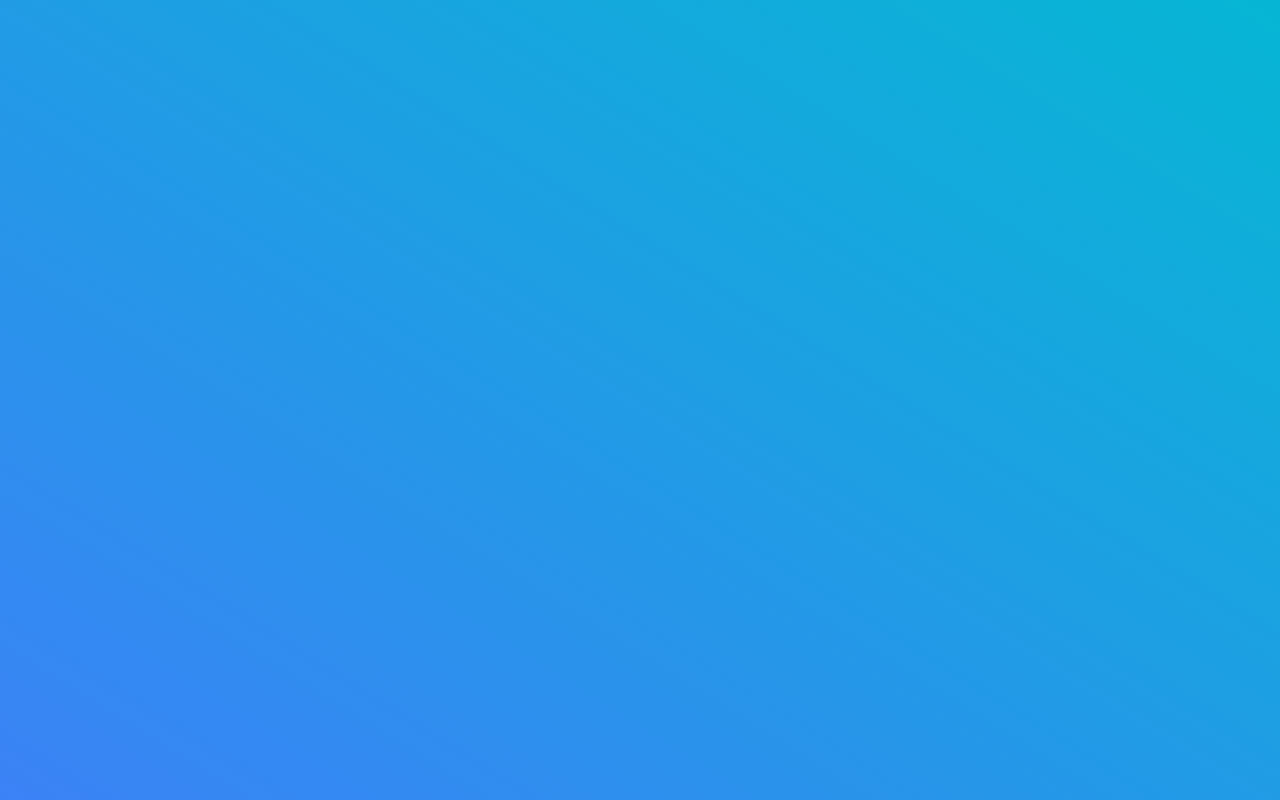
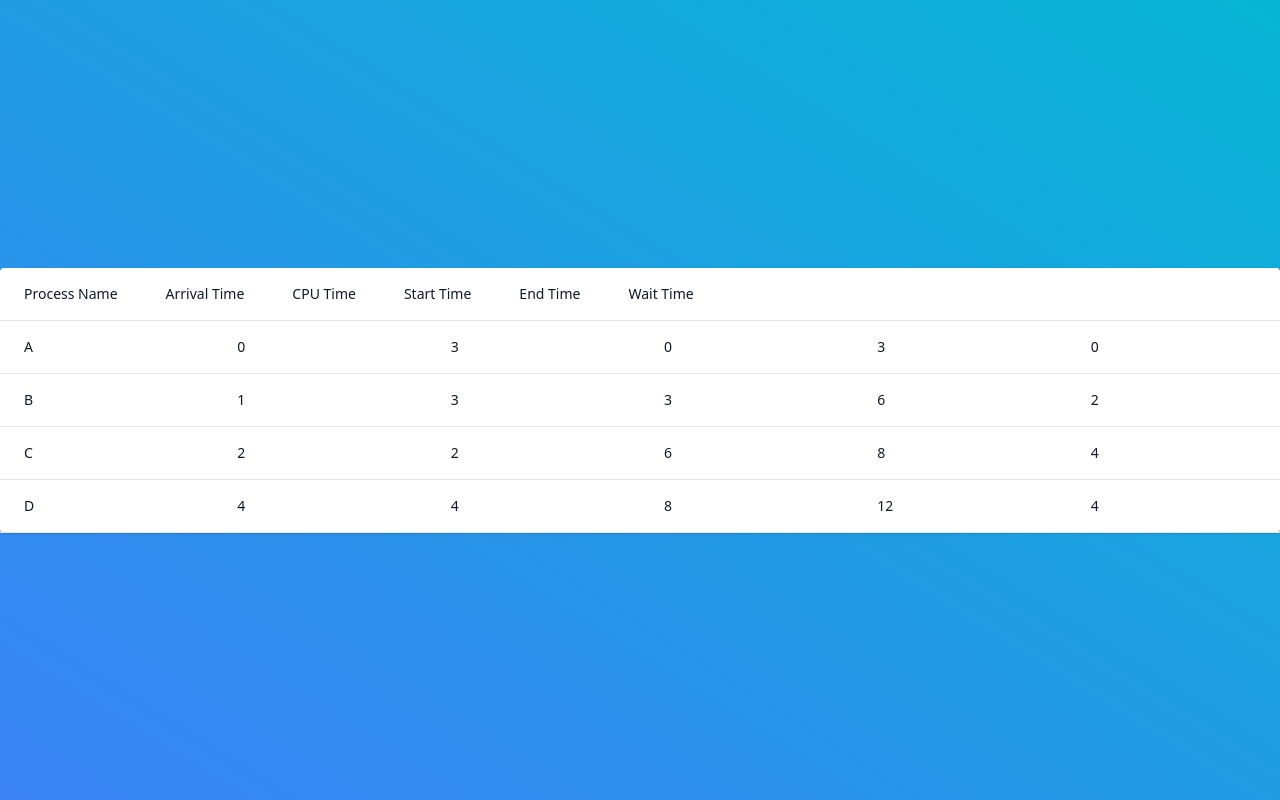
Before and after one commit to sarrietav-dev/process-scheduling-simulator, a Vue app: page / in a window 1280 px wide. Both pictures are taken after a click on the element "Run scheduler". Built offline with nearby package versions, Linux system fonts and the light colour scheme.

Commit message:
Create TheScheduleTable

```diff
--- a/src/App.vue
+++ b/src/App.vue
@@ -2,7 +2,7 @@
   <main
     class="flex h-screen flex-col items-center justify-center bg-gradient-to-bl from-cyan-500 to-blue-500"
   >
-    <div class="" v-if="schedulePage"></div>
+    <ScheduleTable v-if="schedulePage" />
     <TheProcessInputTable v-else>
       <template #run-button>
         <div
@@ -20,6 +20,7 @@
 import "./index.css";
 import TheProcessInputTable from "@/components/TheProcessInputTable/TheProcessInputTable.vue";
 import { ref } from "vue";
+import ScheduleTable from "@/components/TheScheduleTable.vue";
 
 const schedulePage = ref(false);
 
--- /dev/null
+++ b/src/components/CustomTd.vue
@@ -0,0 +1,5 @@
+<template>
+  <td class="whitespace-nowrap px-6 py-4 text-sm font-light text-gray-900">
+    <slot></slot>
+  </td>
+</template>
--- /dev/null
+++ b/src/components/TheScheduleTable.vue
@@ -0,0 +1,57 @@
+<template>
+  <table class="rounded bg-white shadow">
+    <thead class="table w-full table-fixed border-b">
+      <tr class="block">
+        <th
+          class="px-6 py-4 text-left text-sm font-medium text-gray-900"
+          v-for="header in headers"
+          v-bind:key="header"
+        >
+          {{ header }}
+        </th>
+      </tr>
+    </thead>
+    <tbody class="block max-h-60 w-full overflow-auto">
+      <tr
+        class="table w-full table-fixed border-b"
+        v-for="stat in scheduler.execute"
+        v-bind:key="stat.process.name"
+      >
+        <CustomTd>{{ stat.process.name }}</CustomTd>
+        <CustomTd>
+          {{ stat.process.arrivalTime }}
+        </CustomTd>
+        <CustomTd>
+          {{ stat.process.cpuTime }}
+        </CustomTd>
+        <CustomTd>
+          {{ stat.startTime }}
+        </CustomTd>
+        <CustomTd>
+          {{ stat.endTime }}
+        </CustomTd>
+        <CustomTd>
+          {{ stat.waitTime }}
+        </CustomTd>
+      </tr>
+    </tbody>
+  </table>
+</template>
+
+<script lang="ts" setup>
+import { useScheduler } from "@/stores/scheduler";
+import { ref } from "vue";
+import NewComponent from "@/components/CustomTd.vue";
+import CustomTd from "@/components/CustomTd.vue";
+
+const scheduler = useScheduler();
+
+const headers = ref([
+  "Process Name",
+  "Arrival Time",
+  "CPU Time",
+  "Start Time",
+  "End Time",
+  "Wait Time",
+]);
+</script>
```
